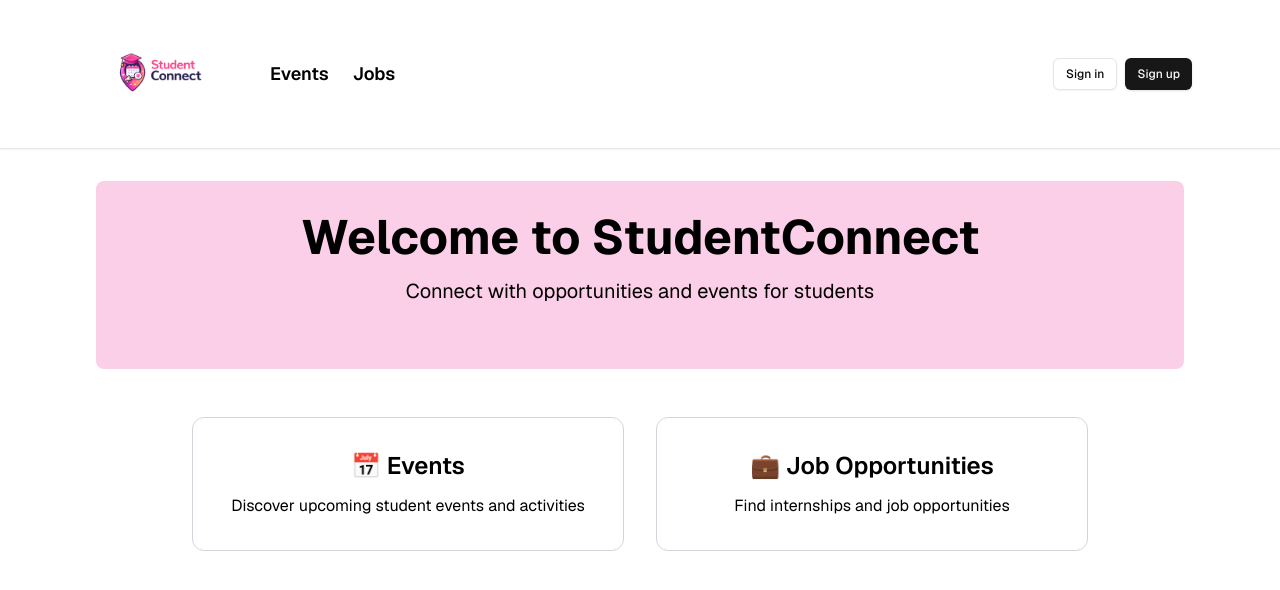
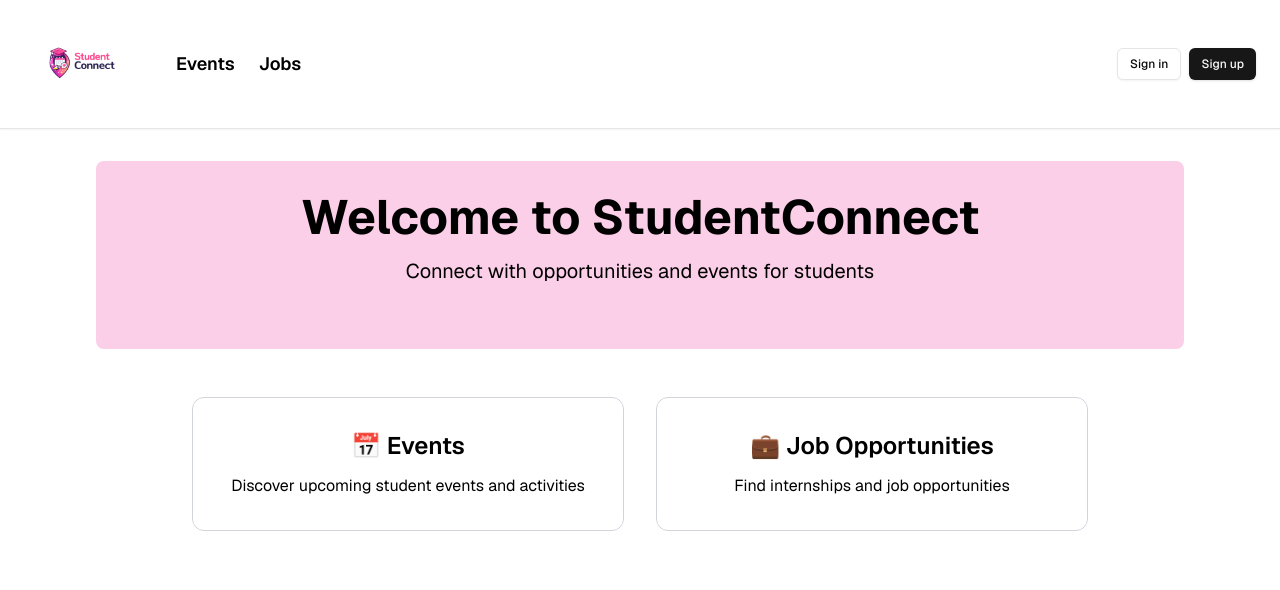
Before and after one commit to theahollon/studentconnect, a Next.js app in the folder studentconnect/: page / in a window 1280 px wide. Shown: the top 590 px of the page. Built offline with nearby package versions, Linux system fonts and the light colour scheme; no server answers.

Commit message:
style: adjust layout dimensions and logo size for improved design consistency

```diff
--- a/studentconnect/app/layout.tsx
+++ b/studentconnect/app/layout.tsx
@@ -39,8 +39,8 @@ export default function RootLayout({
         >
           <div className="min-h-screen bg-gradient-to-br from-mint-50 to-mint-100">
             <nav className="w-full border-b border-b-foreground/10 bg-white shadow-sm">
-              <div className="w-full max-w-6xl mx-auto flex justify-between items-center px-6 py-6">
-                <div className="flex gap-8 items-center">
+              <div className="w-full max-w-7xl mx-auto flex justify-between items-center px-6 py-6 gap-4">
+                <div className="flex gap-8 items-center flex-1">
                   <Link
                     href="/"
                     className="hover:opacity-80 transition-opacity flex-shrink-0"
@@ -48,8 +48,8 @@ export default function RootLayout({
                     <Image
                       src="/images/StudentConnect2.png"
                       alt="StudentConnect logo"
-                      width={150}
-                      height={150}
+                      width={120}
+                      height={120}
                       className="object-contain"
                     />
                   </Link>
@@ -68,7 +68,7 @@ export default function RootLayout({
                     </Link>
                   </div>
                 </div>
-                <div className="flex-shrink-0">
+                <div className="flex-shrink-0 ml-4">
                   <Suspense>
                     <AuthButton />
                   </Suspense>
```
